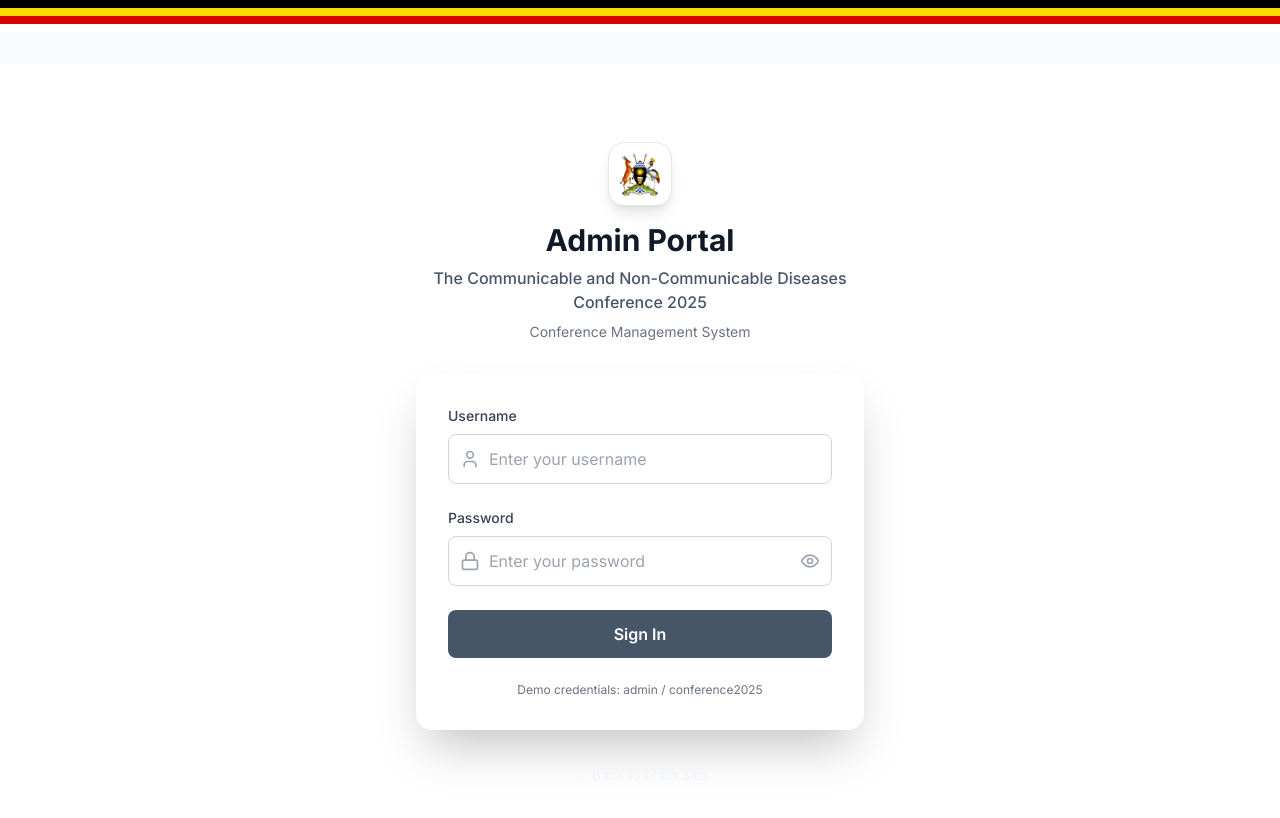
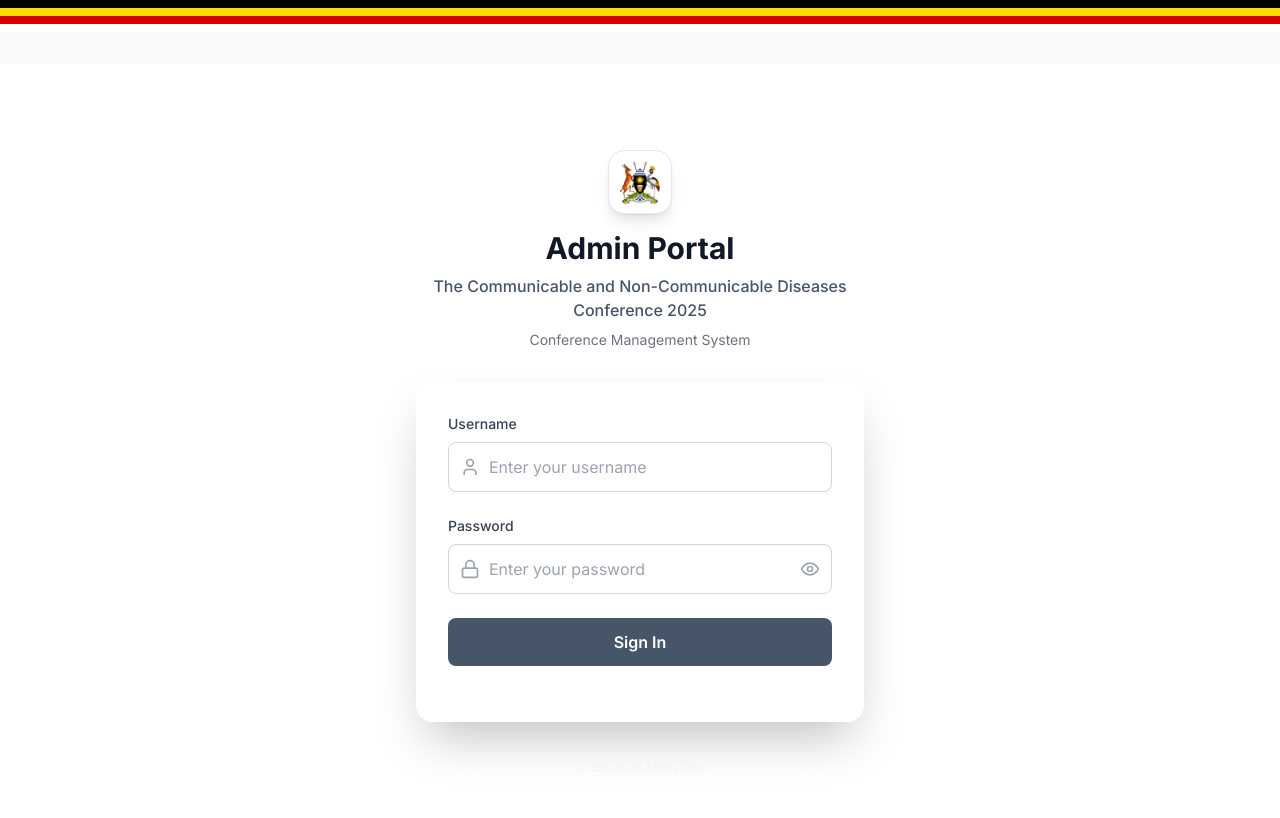
Before and after one commit to peter-cyber-create/ntlp, a Next.js app: page /admin in a window 1280 px wide. Shown: the top 818 px of the page. Built offline with nearby package versions, Linux system fonts and the light colour scheme.

Commit message:
Remove hardcoded admin login credentials and disable demo login for security

```diff
--- a/app/admin/page.tsx
+++ b/app/admin/page.tsx
@@ -26,13 +26,8 @@ export default function AdminLoginPage() {
     setIsLoading(true)
     setError('')
 
-    // Simple authentication - in production, this would be server-side
-    if (formData.username === 'admin' && formData.password === 'conference2025') {
-      localStorage.setItem('adminAuth', 'true')
-      window.location.href = '/admin/dashboard'
-    } else {
-      setError('Invalid credentials. Please try again.')
-    }
+    // TODO: Implement secure server-side authentication here
+    setError('Authentication is disabled. Please contact the administrator to enable secure login.')
 
     setIsLoading(false)
   }
@@ -121,9 +116,7 @@ export default function AdminLoginPage() {
           </form>
 
           <div className="mt-6 text-center">
-            <p className="text-xs text-gray-500">
-              Demo credentials: admin / conference2025
-            </p>
+            {/* Credentials removed for security. */}
           </div>
         </div>
 
```
